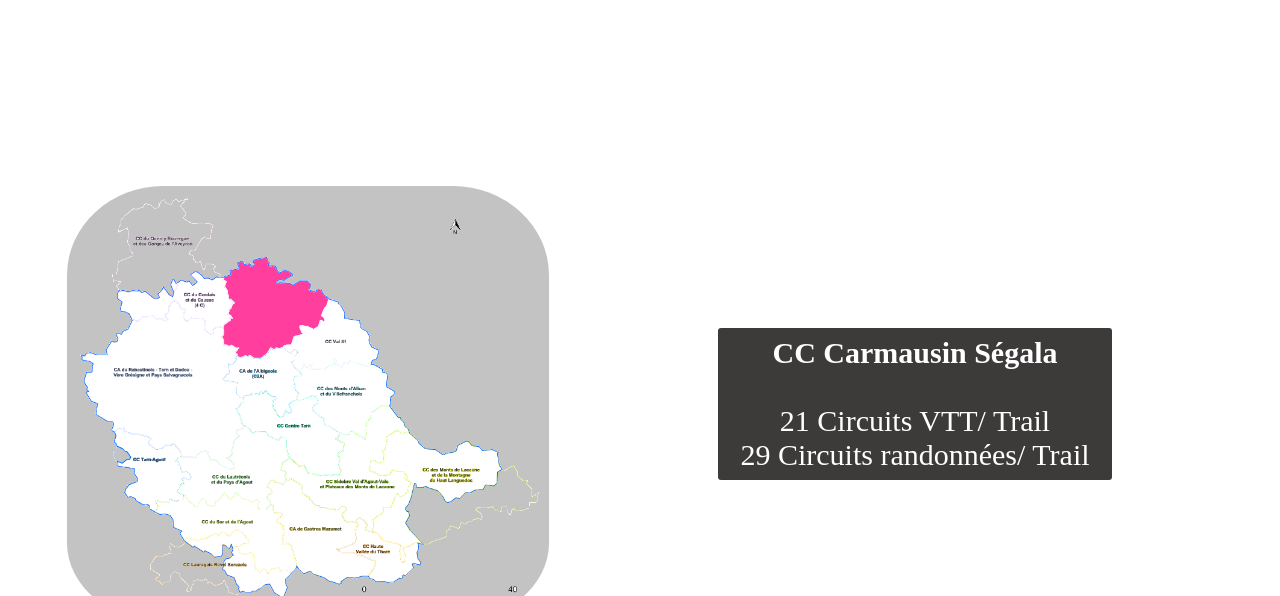
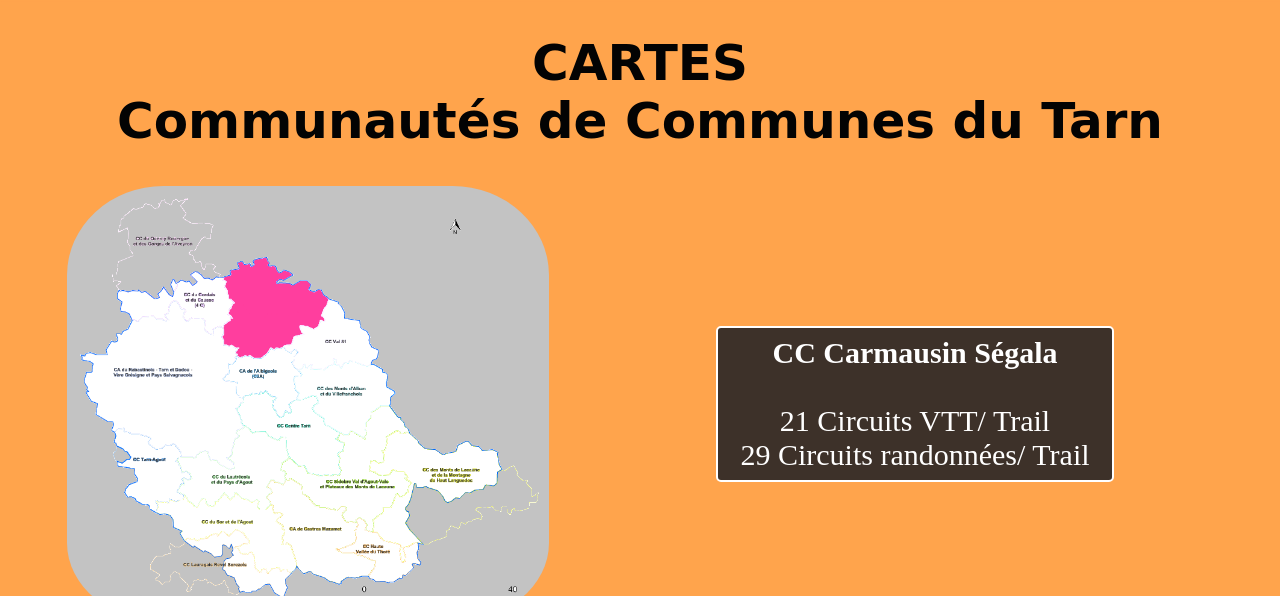
Before and after one commit to Code-Nature81/Carte-Circuits, a plain HTML site: page index.html in a window 1280 px wide. Shown: the top 596 px of the page. Drawn offline with Linux system fonts and the light colour scheme.

Commit message:
Add files via upload

```diff
--- a/index.html
+++ b/index.html
@@ -13,8 +13,11 @@
     html{
             padding: 0;
             margin: 0;
-            background: url("fond2.jpg")no-repeat;
+            background: url("m3.svg")no-repeat;
+            /*background-size: cover;*/
             background-size: cover;
+
+
 
     }
 
@@ -22,6 +25,7 @@
             padding: 0;
             margin: 0;
             display: inline-block;
+
 
     }
 
@@ -56,7 +60,7 @@ a.contact-button2:hover {
 h1{
     text-align: center;
 
-    color: white;
+    color: rgb(3, 3, 3);
     font-family: Brush Script MT, Brush Script Std, cursive;
     font-size: 29px;
 }
```
Also changed, not shown: m3.svg (added).
